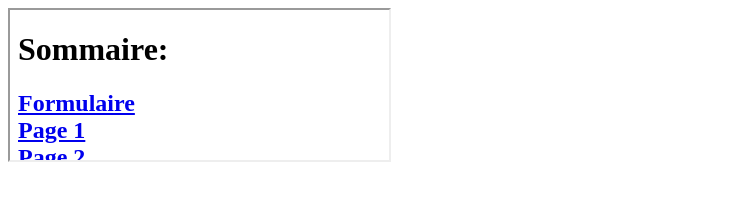
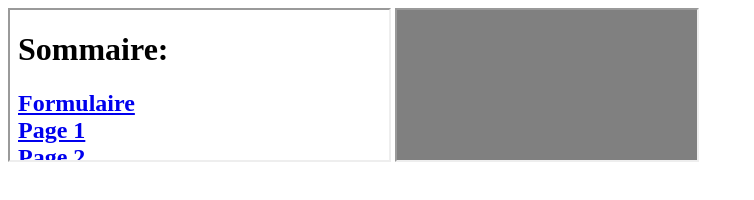
Before and after one commit to saramanoharan/MiniProjet-Multifenetre-BTS, a plain HTML site: page index.html in a window 1280 px wide. Shown: the whole page, without its empty margins (0-754 px from the left). Drawn offline with Linux system fonts and the light colour scheme.

Commit message:
Update index.html

```diff
--- a/index.html
+++ b/index.html
@@ -5,7 +5,7 @@
 <body>
 
 <iframe src="lien.html" width="30%" heigth="800" ></iframe>
-
+	<iframe src="page1.html" widht="100%"></iframe>
 
 </body>
 </html>
```
